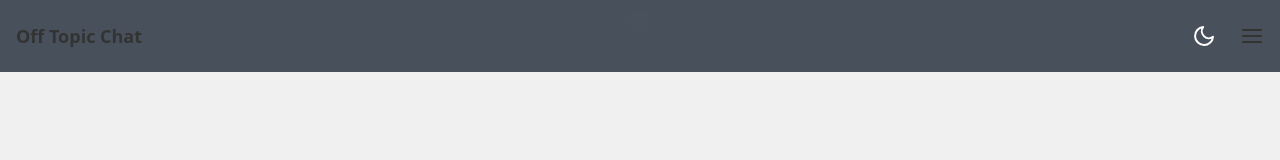
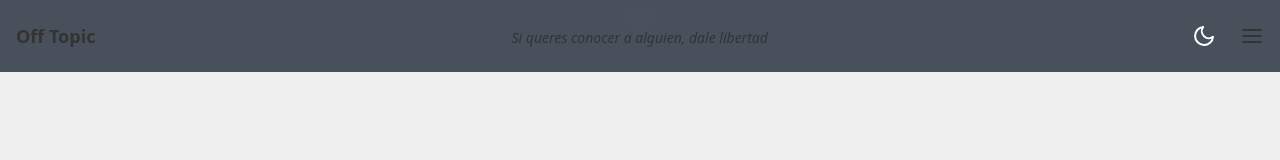
Before and after one commit to BasiliscX/Off-Topic-chat-app, a React (Create React App) app in the folder frontend/: page / in a window 1280 px wide. Shown: the top 160 px of the page. Built offline with nearby package versions, Linux system fonts and the light colour scheme; no server answers.

Commit message:
Added subtitle in header

```diff
--- a/frontend/src/components/Header.js
+++ b/frontend/src/components/Header.js
@@ -27,7 +27,8 @@ const Header = () => {
   return (
     <header className={`header-fixed ${isScrolled ? 'bg-opacity-90' : ''}`}>
       <div className="container mx-auto px-4 flex justify-between items-center py-4">
-        <div className="text-lg font-bold">Off Topic Chat</div>
+        <div className="text-lg font-bold">Off Topic</div>
+        <div className="text-sm italic mt-1">Si queres conocer a alguien, dale libertad</div>
         <div className="flex items-center">
           <ThemeToggle />
           <button onClick={toggleMenu} className="ml-4">
```
